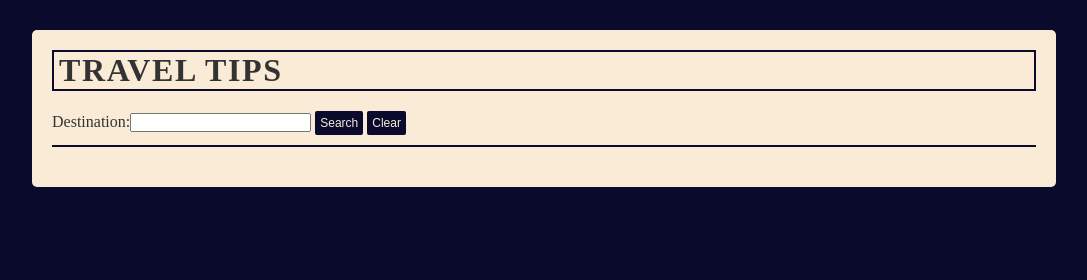
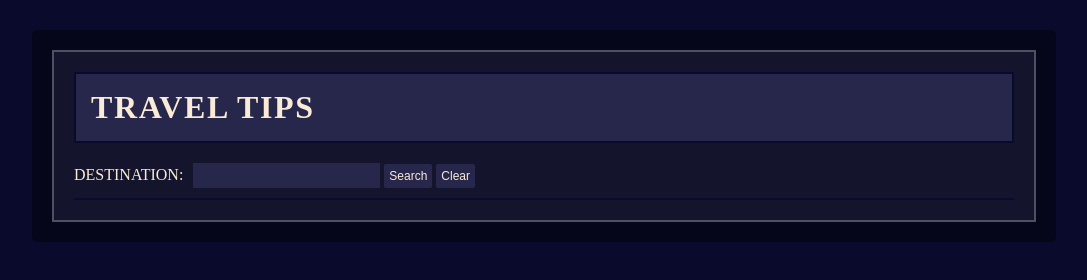
Before and after one commit to lyumii/location-API, a website built with Vite: page index.html in a window 1280 px wide. Shown: the whole page, without its empty margins (96-1183 px from the left). Built offline with nearby package versions, Linux system fonts and the light colour scheme.

Commit message:
some css changes

```diff
--- a/index.html
+++ b/index.html
@@ -9,6 +9,7 @@
   </head>
   <body>
     <main>
+      <div id="headdiv">
         <h1>Travel Tips</h1>
         <div id="inputdiv">
           <label for="destination"
@@ -17,10 +18,13 @@
           <button type="button" id="search">Search</button>
           <button type="button" id="clear">Clear</button>
         </div>
+      </div>
       <section>
         <div id="imgs"></div>
+        <div id="articleflex">
           <article id="weather"></article>
           <article id="attractions"></article>
+        </div>
       </section>
     </main>
   </body>
--- a/script.js
+++ b/script.js
@@ -115,6 +115,8 @@ async function fetchSights(city) {
         <hr>
         `;
         attractionsBox.appendChild(poiElement);
+        const articleFlex = document.getElementById("articleflex");
+        articleFlex.style.display = "flex";
       }
     }
 
@@ -177,6 +179,7 @@ async function fetchImages(city) {
         return `<img src="${pic.src.medium}" alt="${pic.alt}">`;
       })
       .join("");
+    imgBox.style.display = "flex";
   } catch (error) {
     console.error(`Error fetching images:`, error);
   }
--- a/style.css
+++ b/style.css
@@ -6,7 +6,7 @@
 
 body {
   background-color: rgb(10, 10, 45);
-  color: #333;
+  color: antiquewhite;
 }
 
 main {
@@ -14,7 +14,7 @@ main {
   margin: auto;
   margin-top: 30px;
   padding: 20px;
-  background-color: antiquewhite;
+  background-color: rgba(0, 0, 0, 0.416);
   border-radius: 5px;
 }
 
@@ -23,16 +23,34 @@ h1 {
   margin-bottom: 20px;
   border: 2px double rgb(10, 10, 45);
   text-transform: uppercase;
-  padding-left: 5px;
+  padding: 15px;
+  background-color: rgba(50, 50, 94, 0.653);
 }
 
 #inputdiv {
   border-bottom: 2px double rgb(10, 10, 45);
   padding-bottom: 10px;
+  font-size: 16px;
+  text-transform: uppercase;
+}
+
+#headdiv,
+#articleflex {
+  background-color: rgba(28, 28, 54, 0.66);
+  padding: 20px;
+  border: solid 2px rgb(79, 79, 103);
+}
+
+input {
+  background-color: rgba(50, 50, 94, 0.653);
+  border: none;
+  padding: 5px;
+  margin-left: 10px;
+  color: antiquewhite;
 }
 
 button {
-  background-color: rgb(10, 10, 45);
+  background-color: rgba(50, 50, 94, 0.653);
   color: antiquewhite;
   padding: 5px;
   border-radius: 2px;
@@ -41,16 +59,34 @@ button {
 }
 
 #imgs {
-  padding-top: 20px;
-  display: flex;
+  background-color: rgba(28, 28, 54, 0.66);
+  padding: 20px;
   justify-content: space-between;
+  display: none;
 }
 
 #imgs img {
   width: 30%;
+  height: 250px;
+  border: solid 2px rgb(79, 79, 103);
 }
 
 h2 {
   padding: 20px;
   text-align: center;
+  background-color: rgba(50, 50, 94, 0.653);
+  width: 100%;
+  border-bottom: 2px solid rgb(79, 79, 103);
+  margin-bottom: 10px;
 }
+
+#articleflex {
+  display: none;
+  align-items: stretch;
+  justify-content: space-between;
+  width: 100%;
+}
+
+.backgroundcontainer {
+  background-color: rgb(79, 79, 103);
+}
```
Also changed, not shown: dist/assets/index-1_zMQ8DM.css (added), dist/assets/index-DTwCne1k.js (deleted), dist/assets/index-Dp995EYY.js (added), dist/assets/index-DyE_HTfq.css (deleted), dist/index.html. Lines whose indentation alone changed are shown as unchanged.
